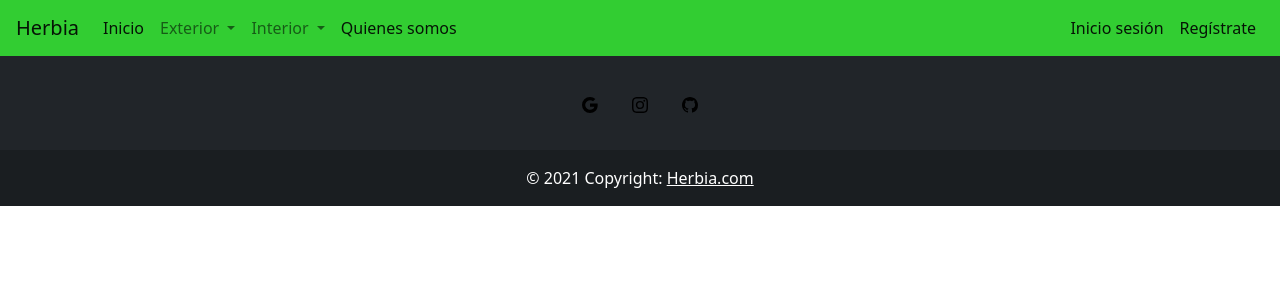
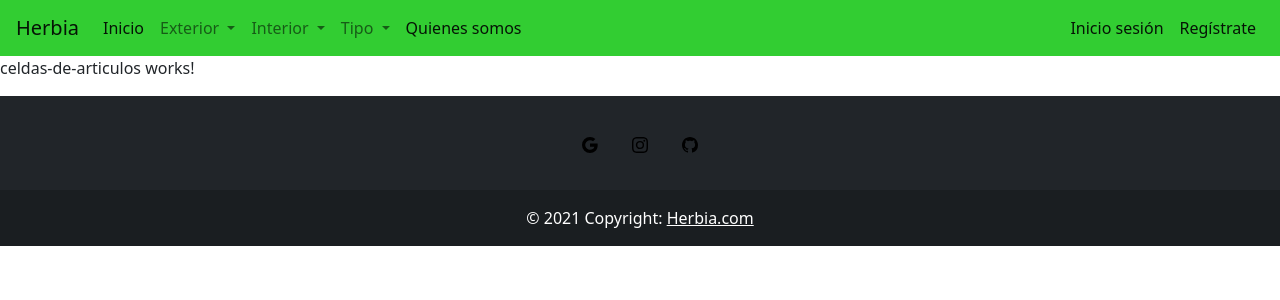
Before and after one commit to ArturoString/TFG, an Angular app: page / in a window 1280 px wide. Shown: the top 300 px of the page. Built offline with nearby package versions, Linux system fonts and the light colour scheme; what @angular/fire would draw is missing.

Commit message:
barra de navegacion completada

```diff
--- a/src/app/app.component.html
+++ b/src/app/app.component.html
@@ -1,3 +1,4 @@
 <app-barranavegacion></app-barranavegacion>
 <!--<h1>{{title}}</h1>-->
+<app-celdas-de-articulos></app-celdas-de-articulos>
 <app-footer></app-footer>
--- a/src/app/barranavegacion/barranavegacion.component.html
+++ b/src/app/barranavegacion/barranavegacion.component.html
@@ -26,6 +26,16 @@
           <a class="dropdown-item" href="#">Another action</a>
           <div class="dropdown-divider"></div>
           <a class="dropdown-item" href="#">Something else here</a>
+        </div>
+      </li>
+      <li class="nav-item dropdown">
+        <a class="nav-link dropdown-toggle" href="#" id="navbarDropdown" role="button" data-toggle="dropdown" aria-haspopup="true" aria-expanded="false">
+          Tipo
+        </a>
+        <div class="dropdown-menu" aria-labelledby="navbarDropdown">
+          <a class="dropdown-item" href="#">Exterior</a>
+          <div class="dropdown-divider"></div>
+          <a class="dropdown-item" href="#">Interior</a>
         </div>
       </li>
       <li class="nav-item active">
```
